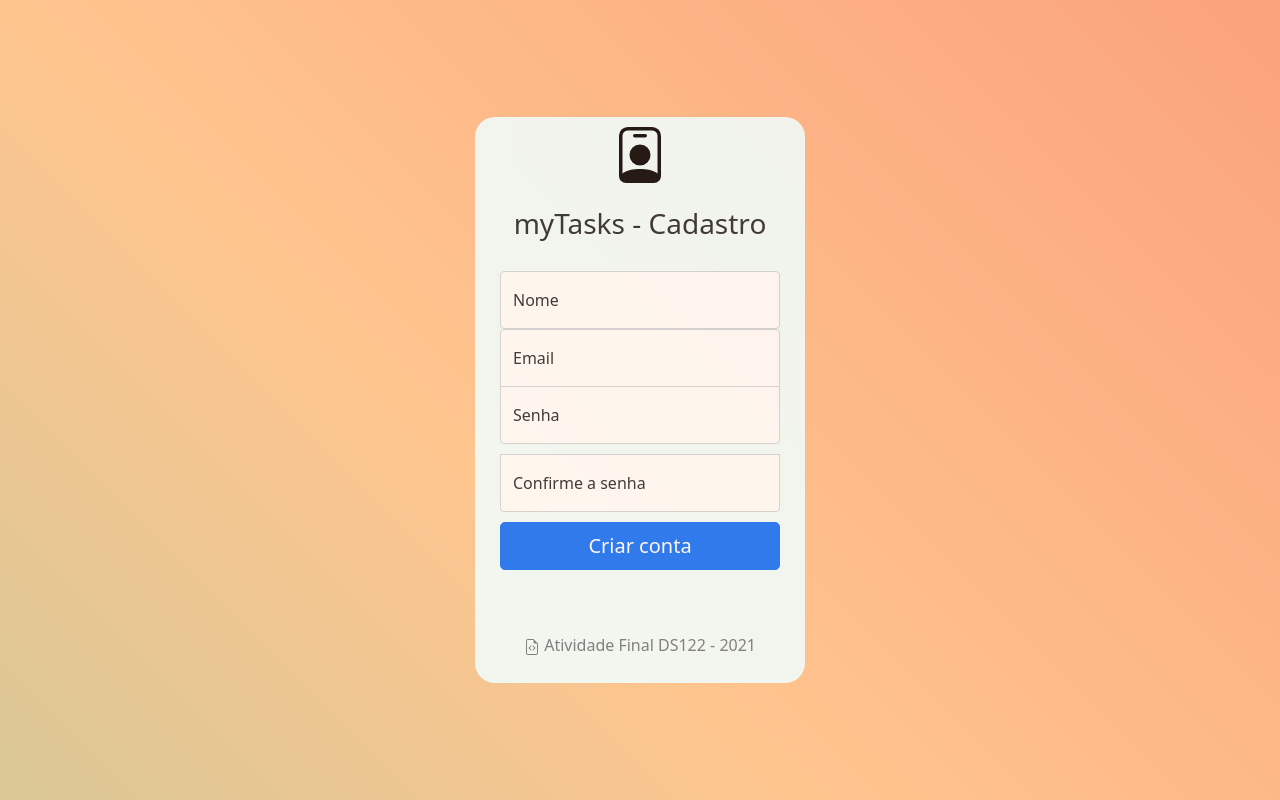
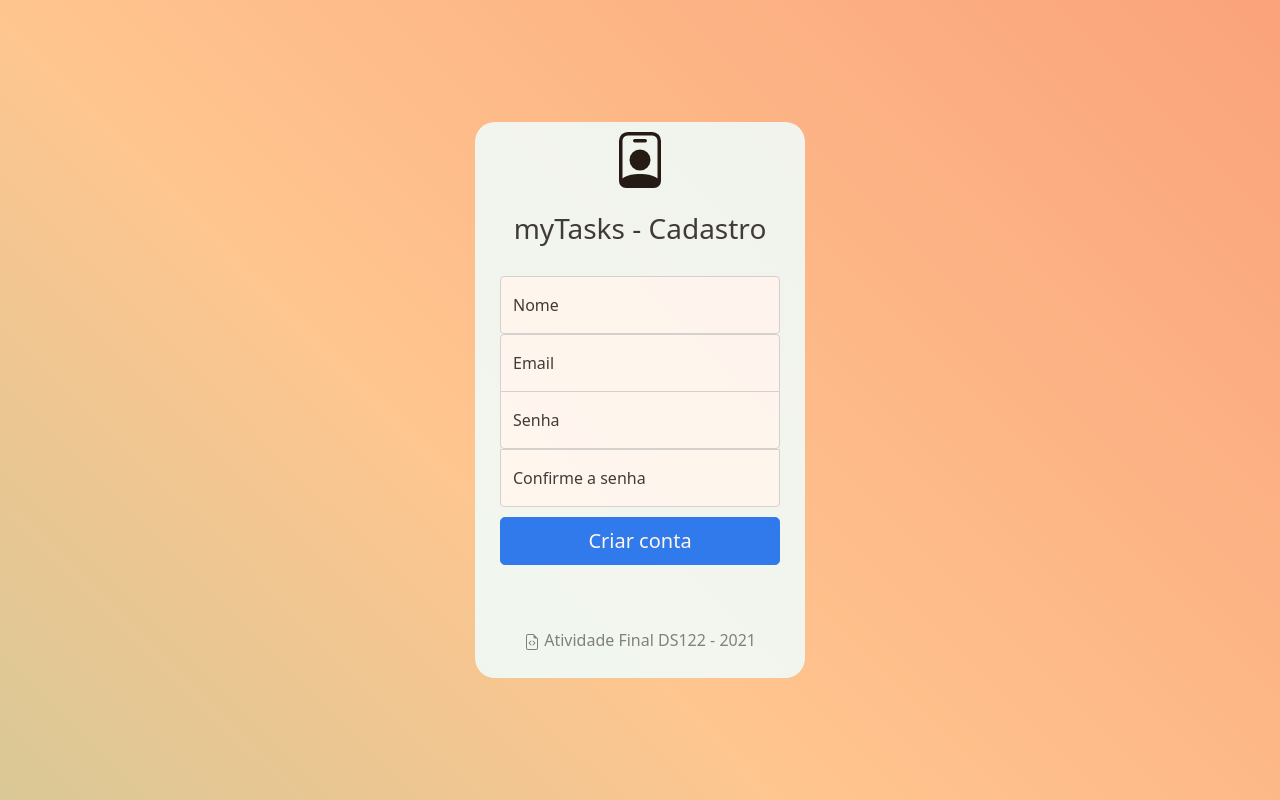
Before and after one commit to gjperes/todolist-ds122, a PHP site: page /register.php in a window 1280 px wide. Run offline with PHP 8.4, Linux system fonts and the light colour scheme; data that the repository does not hold is empty.

Commit message:
Add files via upload

```diff
--- a/style/login.css
+++ b/style/login.css
@@ -33,13 +33,16 @@ body {
 }
 
 .form-signin input[type="password"] {
-  margin-bottom: 10px;
   border-top-left-radius: 0;
   border-top-right-radius: 0;
 }
 
 .alerta-erro {
   color: var(--bs-danger) !important;
+}
+
+button{
+  margin-top: 10px;
 }
 
 /*-------------- caixa branca do formulario ----------------------*/
```
